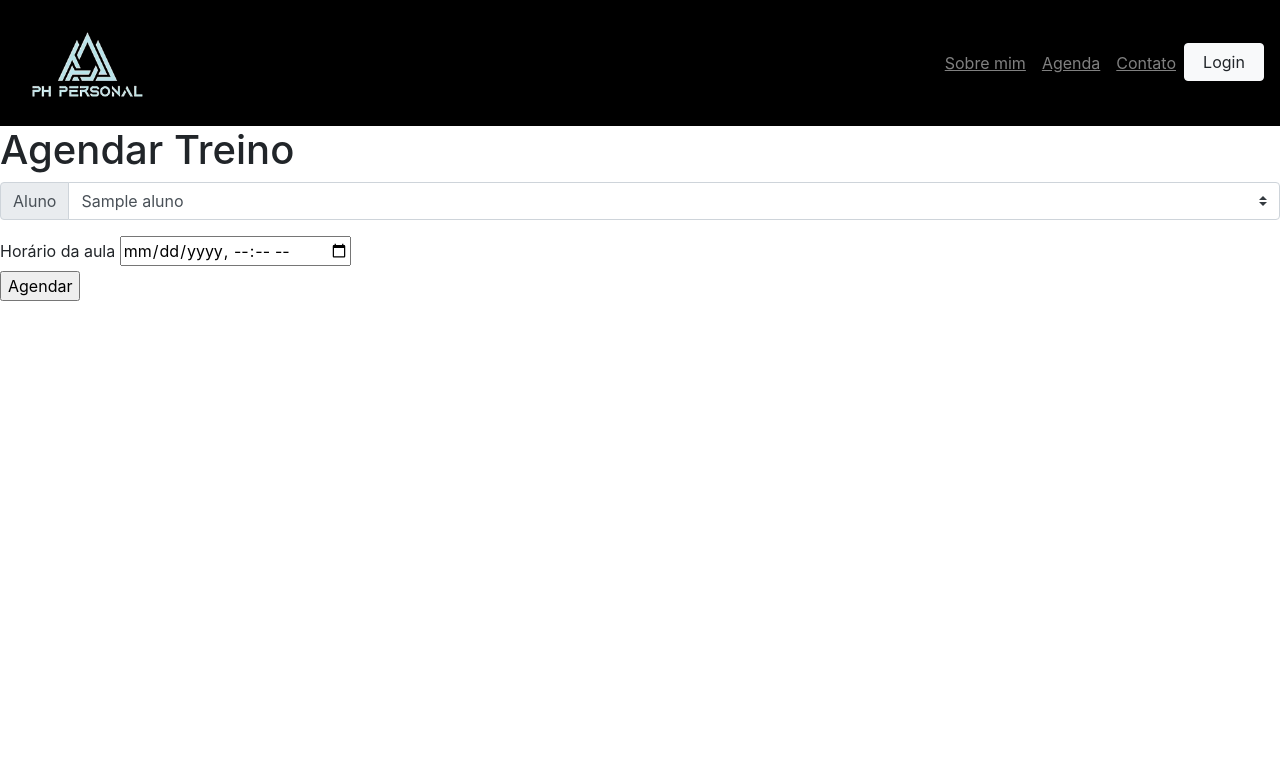
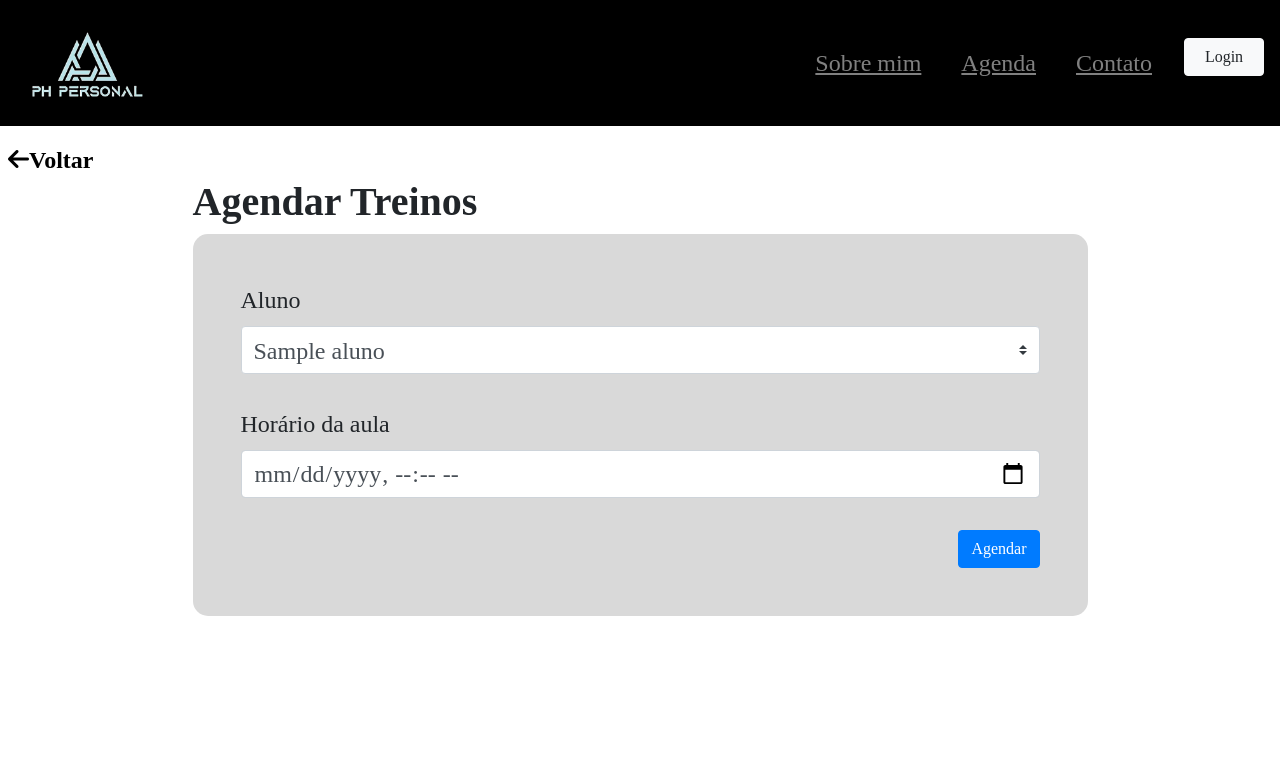
Before and after one commit to jp8002/PI_FATEC_2024_3-Semestre, a Django app: template studio/core/templates/TemplateAgendarTreino.html in a window 1280 px wide. Shown: the top 783 px of the page. Run offline with Django 5.2, Linux system fonts and the light colour scheme; the template is opened without the code that fills it: most values are stand-ins (such as "Sample title", 1, 10 or a date in 2020); some libraries are stand-ins or nearby versions.

Commit message:
Adição do template da tela de agendar treinos

```diff
--- a/studio/core/entity/AlunoEntity.py
+++ b/studio/core/entity/AlunoEntity.py
@@ -1,7 +1,7 @@
 
 class Aluno():
     def __init__(self, aluno):
-        self.id = aluno.get("id")
+        self.id = aluno.get("_id")
         self.nome = aluno.get('nome')
         self.telefone = aluno.get('telefone')
         self.cpf = aluno.get('cpf')
--- a/studio/core/templates/TemplateAgendarTreino.html
+++ b/studio/core/templates/TemplateAgendarTreino.html
@@ -1,36 +1,97 @@
+<!DOCTYPE html>
+<html lang="pt-br">
   <head>
+    <!-- Meta tags Obrigatórias -->
+    <meta charset="utf-8">
+    <meta name="viewport" content="width=device-width, initial-scale=1, shrink-to-fit=no">
+    <script src="https://kit.fontawesome.com/cc7beb20bf.js" crossorigin="anonymous"></script>
+    <!-- Bootstrap CSS -->
     <link rel="stylesheet" href="https://stackpath.bootstrapcdn.com/bootstrap/4.1.3/css/bootstrap.min.css" integrity="sha384-MCw98/SFnGE8fJT3GXwEOngsV7Zt27NXFoaoApmYm81iuXoPkFOJwJ8ERdknLPMO" crossorigin="anonymous">
+    <style>
+        body{
+            font-size: 24px;
+            font-family: 'Reem Kufi Fun';
+        }
+        .form-agendar{
+            background-color: #D9D9D9;
+            gap: 1rem;
+            border-radius: 15px;
+        }
+
+        #id{
+            height: 3rem;
+        }
+
+        #dia{
+            height: 3rem;
+            font-size: 24px;
+        }
+        #voltar{
+            text-decoration: none;
+            color: black;
+        }
+
+        @media screen and (max-width:600px){
+            body{
+                font-size: 16px;
+            }
+            h1{
+                font-size:28px;
+            }
+            #dia{
+
+                font-size: 16px;
+            }
+
+        }
+    </style>
+    <title>Agendar treino</title>
   </head>
-
+  <body>
     {% block template %}
         {% include "TemplateNavBar.html" %}
     {% endblock %}
 
+    <div class="d-flex">
+        <a class="ml-2" id="voltar" href="{% url "personalInicial" %}"><i class="fa-solid fa-arrow-left "></i><b>Voltar</b></a>
+    </div>
 
-<h1>Agendar Treino</h1>
-
-<form action="#" method="post">
+    <div class="container d-flex justify-content-center">
+        <div class="col-10 d-flex flex-column ">
+            <div>
+                <h1><b>Agendar Treinos</b></h1>
+            </div>
+            <div class="d-flex ">
+                <form class="form-agendar p-lg-5 p-4 d-flex flex-column w-100 " action="#" method="post">
                 {% csrf_token %}
-    <div class="input-group mb-3">
-        <div class="input-group-prepend">
-            <label class="input-group-text" for="cpf">Aluno</label>
-        </div>
-          <select class="custom-select" id="cpf" name="cpf">
+                    <div class="form-group d-flex flex-column">
+                        <label for="id">Aluno</label>
+                        <select class="custom-select " id="id" name="id">
                             {% for i in alunos %}
-                <option value="{{ i.cpf }}"> {{ i.nome }} </option>
+                                <option value="{{ i.id }}"> {{ i.nome }} </option>
                             {% endfor %}
                           </select>
                     </div>
+                    <div class="form-group d-flex flex-column ">
+                        <label  for="dia">Horário da aula</label>
+                        <input class="form-control " type="datetime-local" id="dia" name="dia">
+                    </div>
 
-    <label for="dia">Horário da aula</label>
-    <input type="datetime-local" id="dia" name="dia"><br>
+                    <div class="d-flex ">
+                        <button type="submit" class="btn btn-primary ml-auto" value="Agendar">Agendar</button>
+                    </div>
 
-    <input type="submit" value="Agendar">
                   </form>
+            </div>
+        </div>
 
 
+    </div>
 
-
+    <!-- JavaScript (Opcional) -->
+    <!-- jQuery primeiro, depois Popper.js, depois Bootstrap JS -->
     <script src="https://code.jquery.com/jquery-3.3.1.slim.min.js" integrity="sha384-q8i/X+965DzO0rT7abK41JStQIAqVgRVzpbzo5smXKp4YfRvH+8abtTE1Pi6jizo" crossorigin="anonymous"></script>
     <script src="https://cdnjs.cloudflare.com/ajax/libs/popper.js/1.14.3/umd/popper.min.js" integrity="sha384-ZMP7rVo3mIykV+2+9J3UJ46jBk0WLaUAdn689aCwoqbBJiSnjAK/l8WvCWPIPm49" crossorigin="anonymous"></script>
     <script src="https://stackpath.bootstrapcdn.com/bootstrap/4.1.3/js/bootstrap.min.js" integrity="sha384-ChfqqxuZUCnJSK3+MXmPNIyE6ZbWh2IMqE241rYiqJxyMiZ6OW/JmZQ5stwEULTy" crossorigin="anonymous"></script>
+  </body>
+</html>
--- a/studio/core/templates/TemplateNavBar.html
+++ b/studio/core/templates/TemplateNavBar.html
@@ -12,19 +12,19 @@
           background-color: black;
         }
 
-        .nav-link{
-          te
+        .navbar-nav{
+            gap: 1em;
         }
 </style>
 
-    <nav class="navbar navbar-expand-lg navbar-dark">
+    <nav class="navbar navbar-expand-lg navbar-dark mb-3">
       <a class="navbar-brand" href="#" ><img class="logo" src="../static/logo.png" alt="" ></a>
       <button class="navbar-toggler" type="button" data-toggle="collapse" data-target="#conteudoNavbarSuportado" aria-controls="conteudoNavbarSuportado" aria-expanded="false" aria-label="Alterna navegação">
         <span class="navbar-toggler-icon"></span>
       </button>
 
       <div class="collapse navbar-collapse" id="conteudoNavbarSuportado">
-        <ul class="navbar-nav ml-auto gap-3">
+        <ul class="navbar-nav ml-auto">
           <li class="nav-item" >
               <a class="nav-link " aria-current="page" href="#"><u>Sobre mim</u></a>
           </li>
--- a/studio/core/views/View_AgendarTreino.py
+++ b/studio/core/views/View_AgendarTreino.py
@@ -1,3 +1,4 @@
+import ipdb
 from django.shortcuts import redirect, render
 from django.views import View
 
@@ -23,6 +24,8 @@ class AgendarTreinoView(View):
 
         listaAlunos = self.alunoRepository.listarTodos()
 
+
+
         contexto = {'alunos': listaAlunos}
 
         return render(request, "TemplateAgendarTreino.html", contexto)
```
Also changed, not shown: studio/core/repositories/AlunoRepository.py (+10 -2 lines), studio/core/templates/TemplatePaginaInicial.html (+4 -3 lines). Lines whose indentation alone changed are shown as unchanged.
